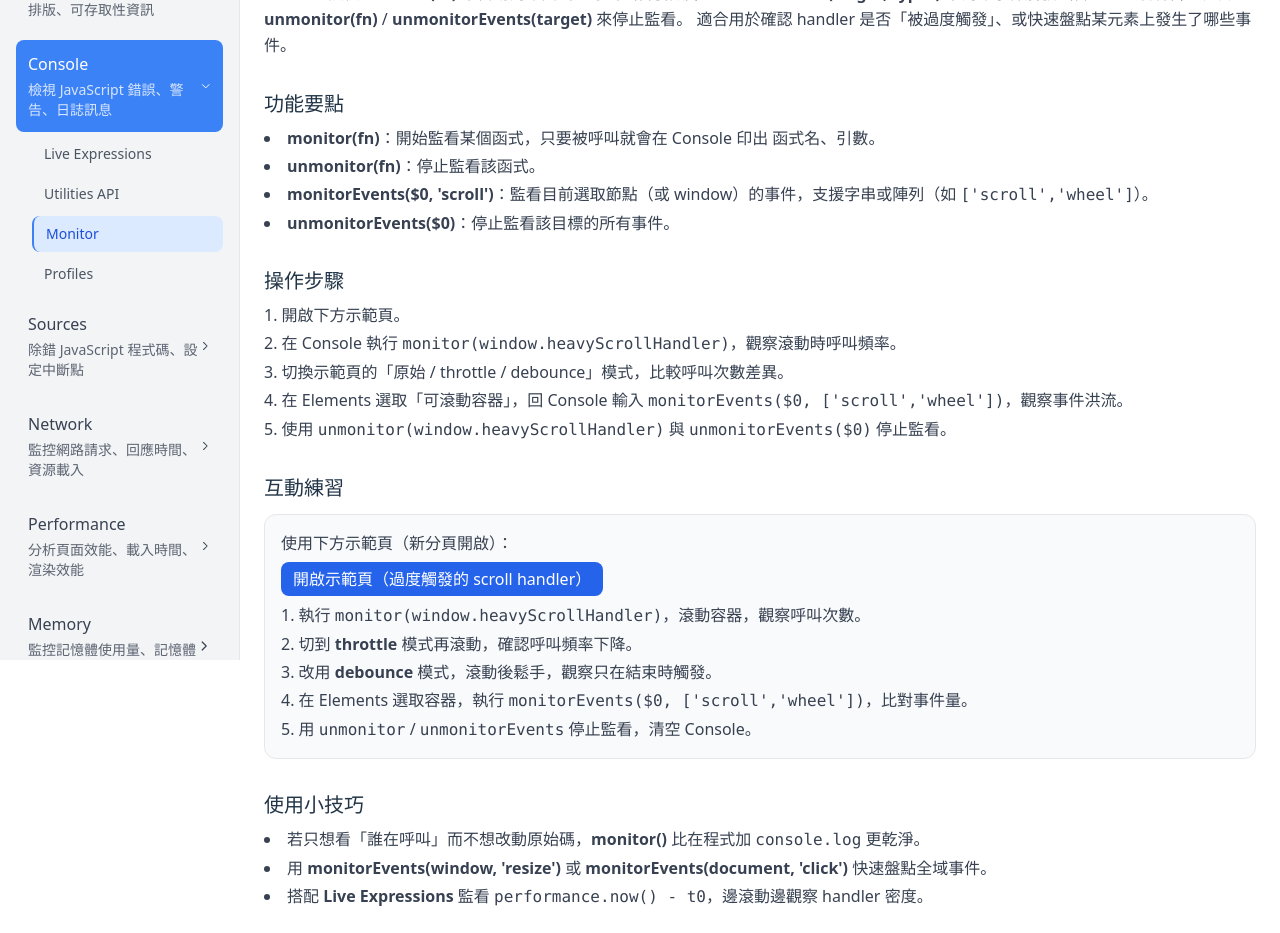
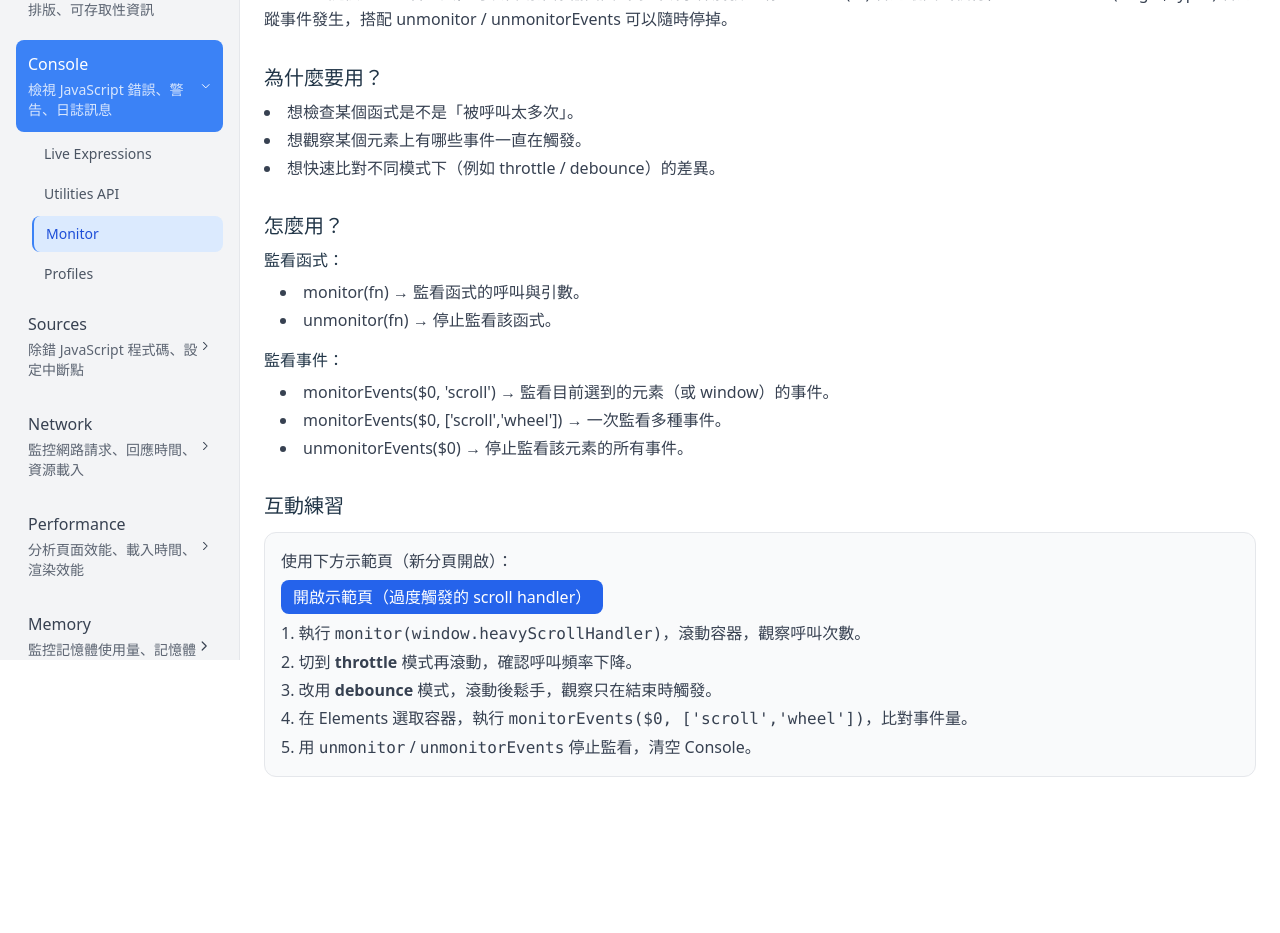
Before and after one commit to joy-jc-tong/Chrome-DevTools-Example, a React (Vite) app: page /console/monitor in a window 1280 px wide. Shown: the part 140-1073 px from the top of the page. After the commit the page ends 941 px from the top, so only its background shows below. Built offline with nearby package versions, Linux system fonts and the light colour scheme.

Commit message:
調整 console 前端說明

```diff
--- a/src/pages/console/LiveExpressions.tsx
+++ b/src/pages/console/LiveExpressions.tsx
@@ -5,30 +5,29 @@ export default function LiveExpressions() {
       <header>
         <h1 className="text-2xl font-bold">Live Expressions</h1>
         <p className="text-gray-700 leading-relaxed">
-          Live Expressions 可在 Console 頂部固定顯示一個表達式的即時結果，用於長期監看變數或狀態，
-          不需要一直手動輸入。常見用途包括：持續觀察 FPS、某個全域變數、Redux state、或 DOM 元素屬性變化。
+          Live Expressions 可以在 Console 上方固定顯示一個程式表達式的結果，會隨著頁面變化自動更新。
+          就像是幫變數或狀態掛一個「即時監控器」。
         </p>
       </header>
 
-      {/* 功能要點 */}
+      {/* 為什麼要用 */}
       <section>
-        <h2 className="text-xl font-semibold mb-2">功能要點</h2>
+        <h2 className="text-xl font-semibold mb-2">為什麼要用？</h2>
         <ul className="list-disc list-inside text-gray-700 space-y-1">
-          <li>透過 Console 右上角的 <b>眼睛圖示（⋮ → Create live expression）</b> 新增。</li>
-          <li>輸入任何 JS 表達式（例如 <code>document.title</code>、<code>window.state.count</code>）。</li>
-          <li>結果會即時更新，並固定在 Console 頂部。</li>
-          <li>支援多個 Live Expressions 並排顯示。</li>
+          <li>想持續觀察 FPS 或效能指標，不用一直打指令。</li>
+          <li>想看某個全域變數（例如 window.state.count）是不是被改動。</li>
+          <li>想追蹤某個 DOM 元素的屬性（像 document.title）有沒有變化。</li>
         </ul>
       </section>
 
-      {/* 操作步驟 */}
+      {/* 怎麼用 */}
       <section>
-        <h2 className="text-xl font-semibold mb-2">操作步驟</h2>
+        <h2 className="text-xl font-semibold mb-2">怎麼用？</h2>
         <ol className="list-decimal list-inside text-gray-700 space-y-1">
-          <li>打開下方示範頁。</li>
-          <li>在 Console 面板右上，點擊「眼睛」圖示 → <b>Create live expression</b>。</li>
-          <li>輸入要監看的表達式，例如 <code>performance.now() - window.t0</code>。</li>
-          <li>頁面持續更新時，Console 頂部會即時顯示數值變化。</li>
+          <li>打開 Console 面板。</li>
+          <li>點右上角的「眼睛」圖示 → Create live expression。</li>
+          <li>輸入任何 JS 表達式（例：performance.now() - window.t0）。</li>
+          <li>結果會即時更新，並固定顯示在 Console 頂部，可以同時建立多個。</li>
         </ol>
       </section>
 
@@ -53,15 +52,6 @@ export default function LiveExpressions() {
         </div>
       </section>
 
-      {/* 小技巧 */}
-      <section>
-        <h2 className="text-xl font-semibold mb-2">使用小技巧</h2>
-        <ul className="list-disc list-inside text-gray-700 space-y-1">
-          <li>監控 <b>FPS</b> 或 <code>window.performance.memory.usedJSHeapSize</code>，快速觀察效能。</li>
-          <li>監看 Redux / Vuex / Zustand 等全域 state，取代臨時寫 <code>setInterval(console.log…)</code>。</li>
-          <li>可同時新增多個 Live Expressions，形成簡易「監控面板」。</li>
-        </ul>
-      </section>
     </div>
   );
 }
--- a/src/pages/console/Monitor.tsx
+++ b/src/pages/console/Monitor.tsx
@@ -3,36 +3,43 @@ export default function MonitorPage() {
     <div className="space-y-8">
       {/* 標題＋摘要 */}
       <header>
-        <h1 className="text-2xl font-bold">monitor / monitorEvents / unmonitor</h1>
+        <h1 className="text-2xl font-bold">Console Monitor</h1>
         <p className="text-gray-700 leading-relaxed">
-          Console 提供 <b>monitor(fn)</b> 來自動列印函式的呼叫（含引數），
-          <b>monitorEvents(target, types)</b> 來列印事件觸發（含 event 物件），
-          以及 <b>unmonitor(fn)</b> / <b>unmonitorEvents(target)</b> 來停止監看。
-          適合用於確認 handler 是否「被過度觸發」、或快速盤點某元素上發生了哪些事件。
+          Console 提供一些監看工具，可以自動幫你輸出函式呼叫或事件觸發。
+          像 monitor(fn) 會追蹤函式執行，monitorEvents(target, types) 會追蹤事件發生，搭配 unmonitor / unmonitorEvents 可以隨時停掉。
         </p>
       </header>
 
-      {/* 功能要點 */}
+      {/* 為什麼要用 */}
       <section>
-        <h2 className="text-xl font-semibold mb-2">功能要點</h2>
+        <h2 className="text-xl font-semibold mb-2">為什麼要用？</h2>
         <ul className="list-disc list-inside text-gray-700 space-y-1">
-          <li><b>monitor(fn)</b>：開始監看某個函式，只要被呼叫就會在 Console 印出 <em>函式名、引數</em>。</li>
-          <li><b>unmonitor(fn)</b>：停止監看該函式。</li>
-          <li><b>monitorEvents($0, 'scroll')</b>：監看目前選取節點（或 window）的事件，支援字串或陣列（如 <code>['scroll','wheel']</code>）。</li>
-          <li><b>unmonitorEvents($0)</b>：停止監看該目標的所有事件。</li>
+          <li>想檢查某個函式是不是「被呼叫太多次」。</li>
+          <li>想觀察某個元素上有哪些事件一直在觸發。</li>
+          <li>想快速比對不同模式下（例如 throttle / debounce）的差異。</li>
         </ul>
       </section>
 
-      {/* 操作步驟 */}
+      {/* 怎麼用 */}
       <section>
-        <h2 className="text-xl font-semibold mb-2">操作步驟</h2>
-        <ol className="list-decimal list-inside text-gray-700 space-y-1">
-          <li>開啟下方示範頁。</li>
-          <li>在 Console 執行 <code>monitor(window.heavyScrollHandler)</code>，觀察滾動時呼叫頻率。</li>
-          <li>切換示範頁的「原始 / throttle / debounce」模式，比較呼叫次數差異。</li>
-          <li>在 Elements 選取「可滾動容器」，回 Console 輸入 <code>monitorEvents($0, ['scroll','wheel'])</code>，觀察事件洪流。</li>
-          <li>使用 <code>unmonitor(window.heavyScrollHandler)</code> 與 <code>unmonitorEvents($0)</code> 停止監看。</li>
-        </ol>
+        <h2 className="text-xl font-semibold mb-2">怎麼用？</h2>
+        <div className="space-y-4">
+          <div>
+            <h3 className="font-medium mb-2">監看函式：</h3>
+            <ul className="list-disc list-inside text-gray-700 space-y-1 ml-4">
+              <li>monitor(fn) → 監看函式的呼叫與引數。</li>
+              <li>unmonitor(fn) → 停止監看該函式。</li>
+            </ul>
+          </div>
+          <div>
+            <h3 className="font-medium mb-2">監看事件：</h3>
+            <ul className="list-disc list-inside text-gray-700 space-y-1 ml-4">
+              <li>monitorEvents($0, 'scroll') → 監看目前選到的元素（或 window）的事件。</li>
+              <li>monitorEvents($0, ['scroll','wheel']) → 一次監看多種事件。</li>
+              <li>unmonitorEvents($0) → 停止監看該元素的所有事件。</li>
+            </ul>
+          </div>
+        </div>
       </section>
 
       {/* 互動練習 */}
@@ -58,15 +65,6 @@ export default function MonitorPage() {
         </div>
       </section>
 
-      {/* 小技巧 */}
-      <section>
-        <h2 className="text-xl font-semibold mb-2">使用小技巧</h2>
-        <ul className="list-disc list-inside text-gray-700 space-y-1">
-          <li>若只想看「誰在呼叫」而不想改動原始碼，<b>monitor()</b> 比在程式加 <code>console.log</code> 更乾淨。</li>
-          <li>用 <b>monitorEvents(window, 'resize')</b> 或 <b>monitorEvents(document, 'click')</b> 快速盤點全域事件。</li>
-          <li>搭配 <b>Live Expressions</b> 監看 <code>performance.now() - t0</code>，邊滾動邊觀察 handler 密度。</li>
-        </ul>
-      </section>
     </div>
   );
 }
--- a/src/pages/console/Profiles.tsx
+++ b/src/pages/console/Profiles.tsx
@@ -3,34 +3,31 @@ export default function ProfilesPage() {
     <div className="space-y-8">
       {/* 標題＋摘要 */}
       <header>
-        <h1 className="text-2xl font-bold">Profiles via Console（console.profile / profileEnd）</h1>
+        <h1 className="text-2xl font-bold">Console Profiles</h1>
         <p className="text-gray-700 leading-relaxed">
-          除了 Performance 面板可以全域錄製，Console 也能用 <code>console.profile()</code> /
-          <code>console.profileEnd()</code> 針對特定程式段落建立 CPU Profile。
-          適合比較「優化前後」的執行差異，或針對單一互動操作鎖定效能熱點。
+          除了 Performance 面板能錄製效能外，你也可以在 Console 用 console.profile() / console.profileEnd() 對特定程式段落做 CPU Profile。
+          這樣可以鎖定一小段程式碼的效能熱點，而不是整個頁面。
         </p>
       </header>
 
-      {/* 功能要點 */}
+      {/* 為什麼要用 */}
       <section>
-        <h2 className="text-xl font-semibold mb-2">功能要點</h2>
+        <h2 className="text-xl font-semibold mb-2">為什麼要用？</h2>
         <ul className="list-disc list-inside text-gray-700 space-y-1">
-          <li><b>console.profile('name')</b>：開始一個帶名稱的 CPU profile。</li>
-          <li><b>console.profileEnd('name')</b>：結束錄製；結果會自動出現在 Performance 面板。</li>
-          <li>多個 profile 可同時進行，但要用不同名稱。</li>
-          <li>適合測試優化前後的演算法或渲染流程。</li>
+          <li>想比較「優化前 vs 優化後」演算法的效能差異。</li>
+          <li>想只針對某個操作（例如按下按鈕）來看效能，而不是錄整頁。</li>
+          <li>想快速找出一段程式的 CPU 使用瓶頸。</li>
         </ul>
       </section>
 
-      {/* 操作步驟 */}
+      {/* 怎麼用 */}
       <section>
-        <h2 className="text-xl font-semibold mb-2">操作步驟</h2>
+        <h2 className="text-xl font-semibold mb-2">怎麼用？</h2>
         <ol className="list-decimal list-inside text-gray-700 space-y-1">
-          <li>開啟下方示範頁。</li>
-          <li>點「執行 heavy work」按鈕前，先在 Console 執行 <code>console.profile('heavy')</code>。</li>
-          <li>再點按鈕 → 觀察 Console 印出「heavy work done」。</li>
-          <li>輸入 <code>console.profileEnd('heavy')</code>，結束錄製。</li>
-          <li>切到 Performance 面板 → Profiles 標籤，即可看到剛剛的取樣結果。</li>
+          <li>在 Console 輸入 console.profile('name') 開始錄製。</li>
+          <li>執行你要測試的程式動作。</li>
+          <li>在 Console 輸入 console.profileEnd('name') 結束錄製。</li>
+          <li>打開 Performance 面板 → Profiles，就能看到剛剛的 CPU Profile 結果。</li>
         </ol>
       </section>
 
@@ -56,15 +53,6 @@ export default function ProfilesPage() {
         </div>
       </section>
 
-      {/* 小技巧 */}
-      <section>
-        <h2 className="text-xl font-semibold mb-2">使用小技巧</h2>
-        <ul className="list-disc list-inside text-gray-700 space-y-1">
-          <li>搭配程式中的條件，例如只在 debug 模式時執行 <code>console.profile()</code>。</li>
-          <li>可命名多個 profile，分別觀察不同函式的效能。</li>
-          <li>Profile 結果會保存在 DevTools session 中，可在 Performance → Profiles tab 回放。</li>
-        </ul>
-      </section>
     </div>
   );
 }
--- a/src/pages/console/UtilitiesApi.tsx
+++ b/src/pages/console/UtilitiesApi.tsx
@@ -3,34 +3,37 @@ export default function UtilitiesApi() {
     <div className="space-y-8">
       {/* 標題＋摘要 */}
       <header>
-        <h1 className="text-2xl font-bold">Console Utilities API（$0 / $1 / getEventListeners / keys / copy）</h1>
+        <h1 className="text-2xl font-bold">Console Utilities API</h1>
         <p className="text-gray-700 leading-relaxed">
-          Console 內建一組「快速工具 API」，可直接存取選取元素、檢查事件監聽、探索物件結構並導出資料。
-          常用在臨場排錯與資料抽取，例如：從 Elements 把目前選的節點帶到 Console、列出所有事件監聽、
-          或把頁面表格內容轉成 JSON。
+          Console Utilities API 是一組內建的「快速工具指令」。
+          你可以用它們直接取得在 Elements 選到的元素、列出事件監聽、查看物件結構，或把資料複製到剪貼簿。
         </p>
       </header>
 
-      {/* 功能要點 */}
+      {/* 為什麼要用 */}
       <section>
-        <h2 className="text-xl font-semibold mb-2">功能要點</h2>
+        <h2 className="text-xl font-semibold mb-2">為什麼要用？</h2>
         <ul className="list-disc list-inside text-gray-700 space-y-1">
-          <li><b>$0</b>：Elements 面板「目前選取」的 DOM 節點；<b>$1</b> 是上一次選取（最多到 <code>$4</code>）。</li>
-          <li><b>getEventListeners(node)</b>：回傳該節點綁定的事件清單（含類型、capture/passive、handler）。</li>
-          <li><b>keys(obj)</b>：取物件可列舉的屬性鍵（相當於 <code>Object.keys</code>）。</li>
-          <li><b>copy(data)</b>：把資料序列化後複製到剪貼簿（字串/物件/陣列皆可）。</li>
+          <li>想在 Console 快速拿到 Elements 裡選到的元素 → 用 $0。</li>
+          <li>想檢查某個元素綁了哪些事件 → 用 getEventListeners($0)。</li>
+          <li>想知道物件有哪些欄位 → 用 keys(obj)。</li>
+          <li>想把表格資料或物件快速匯出成 JSON → 用 copy(data)。</li>
         </ul>
       </section>
 
-      {/* 操作步驟 */}
+      {/* 怎麼用 */}
       <section>
-        <h2 className="text-xl font-semibold mb-2">操作步驟</h2>
+        <h2 className="text-xl font-semibold mb-2">怎麼用？</h2>
         <ol className="list-decimal list-inside text-gray-700 space-y-1">
-          <li>開啟下方示範頁，於 Elements 選取區塊或表格。</li>
-          <li>切到 Console，輸入 <code>$0</code> 取得目前節點；用 <code>$1</code> 取得上一個節點。</li>
-          <li>輸入 <code>getEventListeners($0)</code> 檢視事件（展開看 handler 與 passive）。</li>
-          <li>輸入 <code>keys(window.sampleRows[0])</code> 或 <code>Object.keys(...)</code> 探索欄位。</li>
-          <li>輸入 <code>copy(window.sampleRows)</code> 將表格資料複製為 JSON，貼到你愛用的編輯器。</li>
+          <li>在 Elements 面板選一個元素。</li>
+          <li>在 Console 輸入：<br/>
+            <span className="ml-4 block">
+              $0 → 拿目前選的節點；$1 → 拿上一次選的節點（最多到 $4）。<br/>
+              getEventListeners($0) → 查看事件清單（含 passive 與 handler）。<br/>
+              keys(obj) → 查看物件的屬性鍵。<br/>
+              copy(data) → 把資料複製到剪貼簿，可直接貼到編輯器。
+            </span>
+          </li>
         </ol>
       </section>
 
@@ -57,15 +60,6 @@ export default function UtilitiesApi() {
         </div>
       </section>
 
-      {/* 小技巧 */}
-      <section>
-        <h2 className="text-xl font-semibold mb-2">使用小技巧</h2>
-        <ul className="list-disc list-inside text-gray-700 space-y-1">
-          <li>搭配 <b>Live Expression</b> 監看 <code>keys</code> 或物件屬性變化（例如某 state）</li>
-          <li><code>copy($0.outerHTML)</code> 直接複製目前 DOM 的 HTML 字串。</li>
-          <li>輸入 <code>$0 = $0</code> 可把目前節點固定成全域變數，避免切換選取時遺失參照。</li>
-        </ul>
-      </section>
     </div>
   );
 }
```
